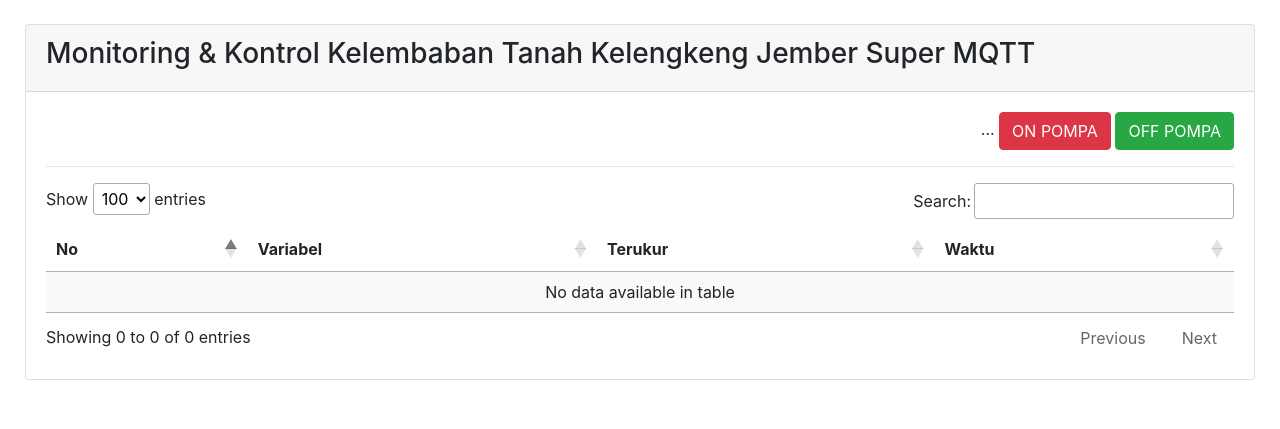
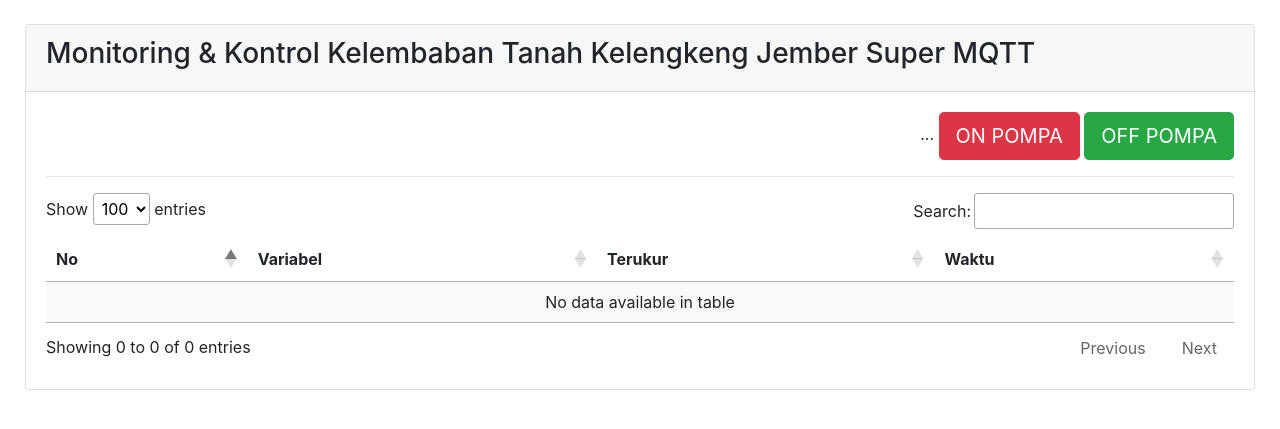
Before and after one commit to psmail8535/keris-iot, a Flask app: page / in a window 1280 px wide. Shown: the part 25-454 px from the top of the page. Run offline with Flask 2, Linux system fonts and the light colour scheme; data that the repository does not hold is empty; some libraries are stand-ins or nearby versions.

Commit message:
Update index.html

```diff
--- a/templates/index.html
+++ b/templates/index.html
@@ -325,8 +325,8 @@ function off_aktuator() {
 									<div class="col-lg-12 text-right">
 										<span id=result>...</span>
 
-										<button class="btn btn-danger" id="on_akt" name="on_akt"  onclick="on_aktuator()">ON POMPA</button>
-										<button class="btn btn-success" id="off_akt" name="off_akt"  onclick="off_aktuator()">OFF POMPA</button>
+										<button class="btn btn-lg btn-danger" id="on_akt" name="on_akt"  onclick="on_aktuator()">ON POMPA</button>
+										<button class="btn btn-lg btn-success" id="off_akt" name="off_akt"  onclick="off_aktuator()">OFF POMPA</button>
 
 										<!--- &nbsp;Count: <span id=count>0</span>	-->
 
```
